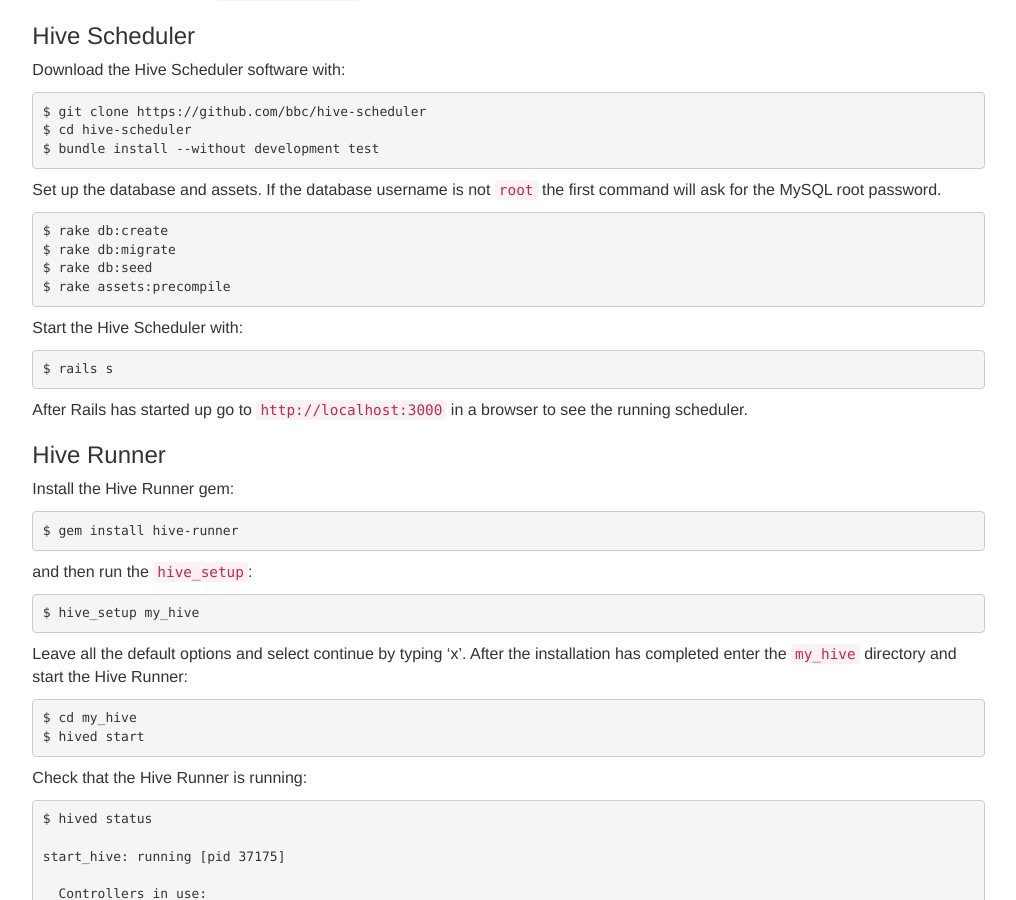
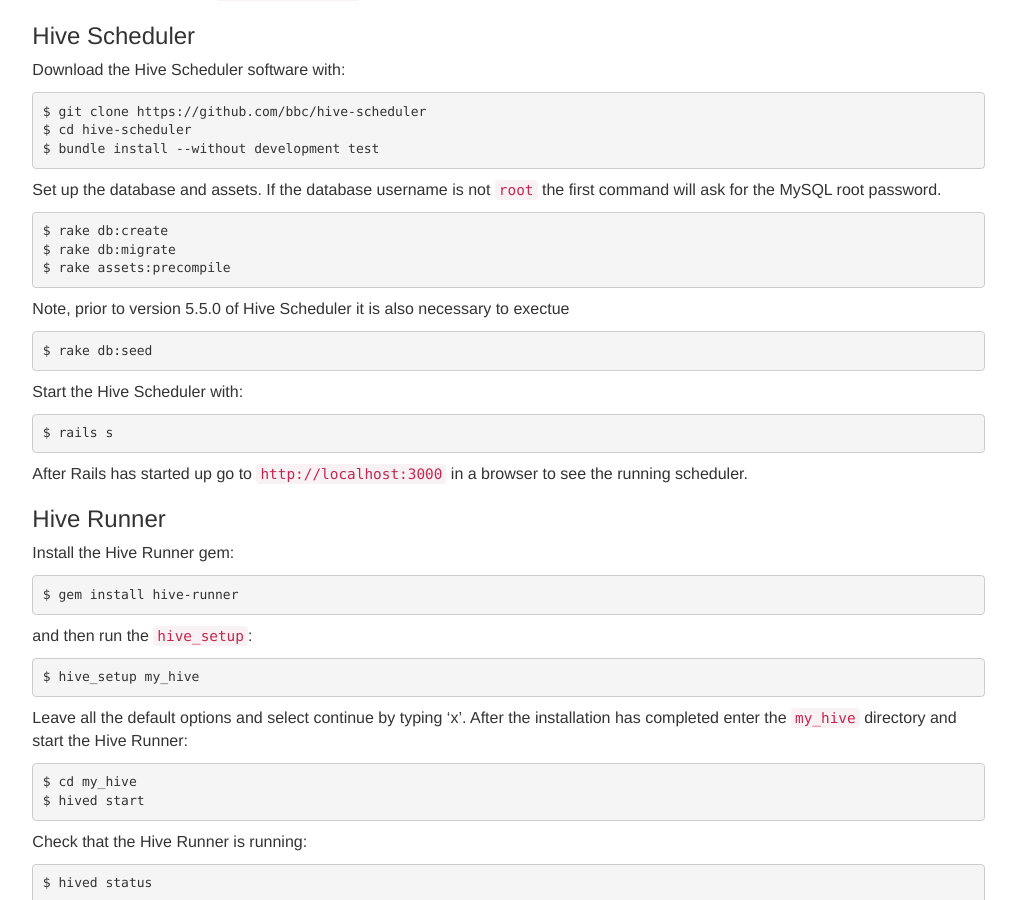
Before and after one commit to bbc/hive-ci, a Jekyll site: the page built from _documentation/02-01-quick-start-guide.md, in a window 1280 px wide and 900 px high, scrolled down 1632 px. Shown: the whole window, without its empty margins (186-1202 px from the left). Built offline with Jekyll 4.4.1, drawn with Linux system fonts in a browser that asks for light colours; nearby versions of some CDN libraries.

Commit message:
db:seed no longer required

````diff
--- a/_documentation/02-01-quick-start-guide.md
+++ b/_documentation/02-01-quick-start-guide.md
@@ -94,8 +94,13 @@
 ``` bash
 $ rake db:create
 $ rake db:migrate
+$ rake assets:precompile
+```
+
+Note, prior to version 5.5.0 of Hive Scheduler it is also necessary to exectue
+
+``` bash
 $ rake db:seed
-$ rake assets:precompile
 ```
 
 Start the Hive Scheduler with:
````
